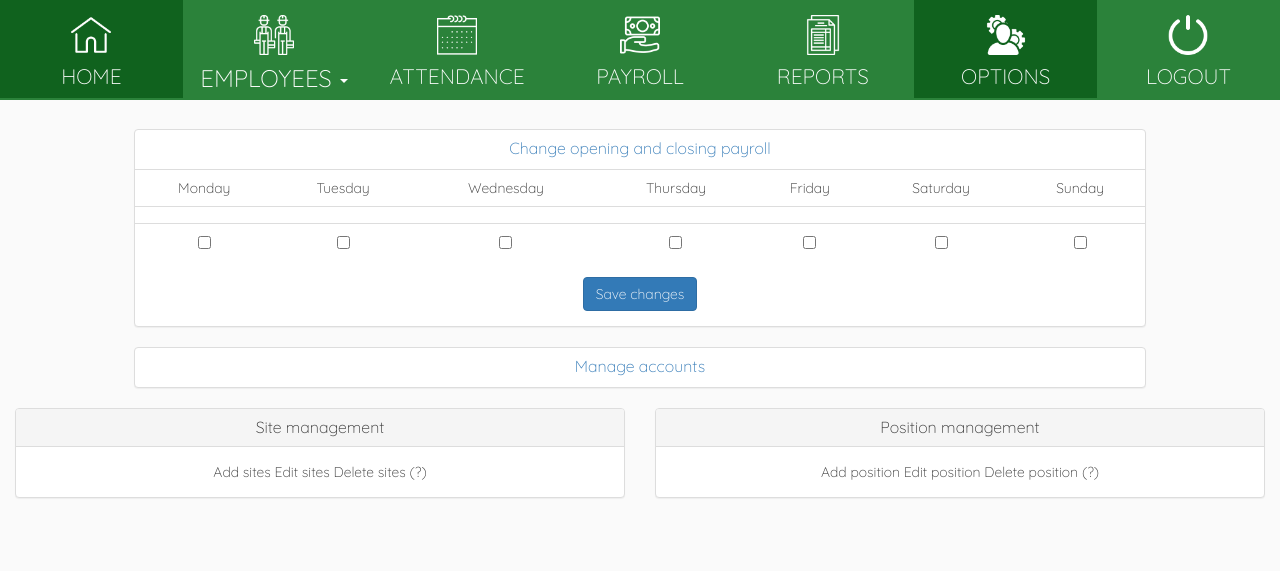
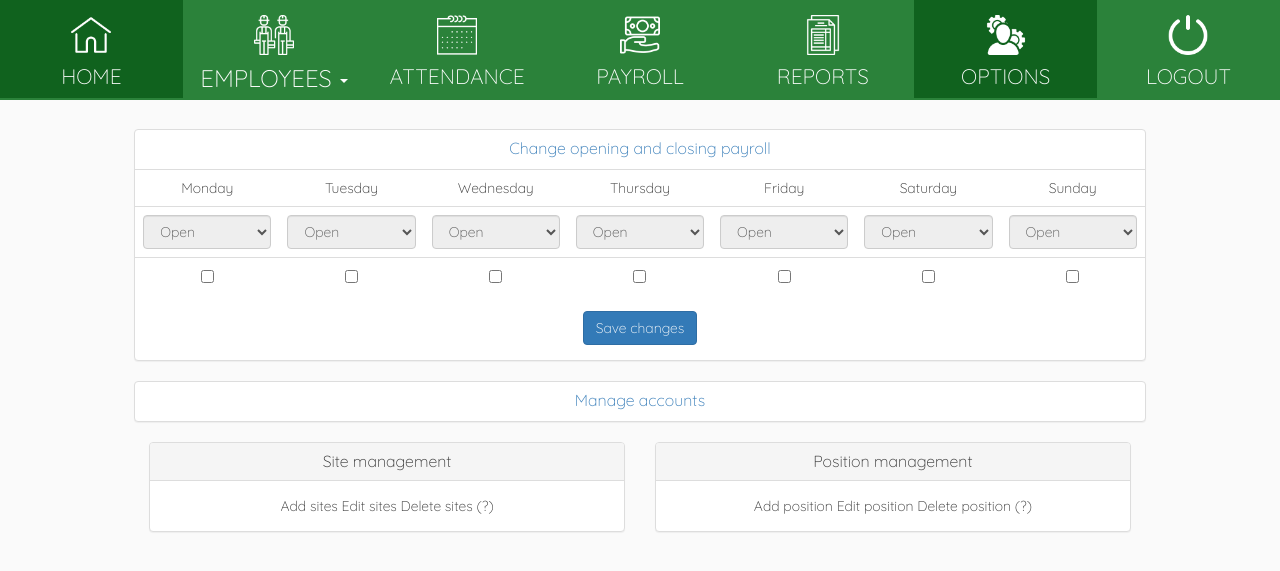
Before and after one commit to kaekoespiritu/gbic, a PHP site: page /options.php in a window 1280 px wide, after a click on "Change opening and closing payroll". Shown: the top 571 px of the page. Run offline with PHP 8.4, Linux system fonts and the light colour scheme; the visitor is signed in with stand-in values (Sample User, id 1).

Commit message:
Fixed close/open payroll

```diff
--- a/options.php
+++ b/options.php
@@ -43,26 +43,61 @@ include('directives/db.php');
 						<td>Sunday</td>
 					</tr>
 					<tr>
-						<td id="Monday"></td>
-						<td id="Tuesday"></td>
-						<td id="Wednesday"></td>
-						<td id="Thursday"></td>
-						<td id="Friday"></td>
-						<td id="Saturday"></td>
-						<td id="Sunday"></td>
+						<td>
+							<select id="Monday" class="form-control" disabled>
+								<option value="open">Open</option>
+								<option value="close">Close</option>
+							</select>
+						</td>
+						<td>
+							<select id="Tuesday" class="form-control" disabled>
+								<option value="open">Open</option>
+								<option value="close">Close</option>
+							</select>
+						</td>
+						<td>
+							<select id="Wednesday" class="form-control" disabled>
+								<option value="open">Open</option>
+								<option value="close">Close</option>
+							</select>
+						</td>
+						<td>
+							<select id="Thursday" class="form-control" disabled>
+								<option value="open">Open</option>
+								<option value="close">Close</option>
+							</select>
+						</td>
+						<td>
+							<select id="Friday" class="form-control"  disabled>
+								<option value="open">Open</option>
+								<option value="close">Close</option>
+							</select>
+						</td>
+						<td>
+							<select id="Saturday" class="form-control" disabled>
+								<option value="open">Open</option>
+								<option value="close">Close</option>
+							</select>
+						</td>
+						<td>
+							<select id="Sunday" class="form-control" disabled>
+								<option value="open">Open</option>
+								<option value="close">Close</option>
+							</select>
+						</td>
 					</tr>
 					<tr>
-						<td><input type="checkBOX" name="checkboxes[]" id="MondayBOX" onchange="triggerInput('Monday')"></td>
-						<td><input type="checkBOX" name="checkboxes[]" id="TuesdayBOX" onchange="triggerInput('Tuesday')"></td>
-						<td><input type="checkBOX" name="checkboxes[]" id="WednesdayBOX" onchange="triggerInput('Wednesday')"></td>
-						<td><input type="checkBOX" name="checkboxes[]" id="ThursdayBOX" onchange="triggerInput('Thursday')"></td>
-						<td><input type="checkBOX" name="checkboxes[]" id="FridayBOX" onchange="triggerInput('Friday')"></td>
-						<td><input type="checkBOX" name="checkboxes[]" id="SaturdayBOX" onchange="triggerInput('Saturday')"></td>
-						<td><input type="checkBOX" name="checkboxes[]" id="SundayBOX" onchange="triggerInput('Sunday')"></td>
+						<td><input type="checkBOX" name="checkboxes" id="MondayBOX" onchange="triggerInput('Monday')"></td>
+						<td><input type="checkBOX" name="checkboxes" id="TuesdayBOX" onchange="triggerInput('Tuesday')"></td>
+						<td><input type="checkBOX" name="checkboxes" id="WednesdayBOX" onchange="triggerInput('Wednesday')"></td>
+						<td><input type="checkBOX" name="checkboxes" id="ThursdayBOX" onchange="triggerInput('Thursday')"></td>
+						<td><input type="checkBOX" name="checkboxes" id="FridayBOX" onchange="triggerInput('Friday')"></td>
+						<td><input type="checkBOX" name="checkboxes" id="SaturdayBOX" onchange="triggerInput('Saturday')"></td>
+						<td><input type="checkBOX" name="checkboxes" id="SundayBOX" onchange="triggerInput('Sunday')"></td>
 					</tr>
 				</table>
 				<div class="panel-body">
-					<a href="" class="btn btn-primary">Save changes</a>
+					<a href="" class="btn btn-primary" onclick="save()">Save changes</a>
 				</div>
 			</div>
 		</div>
@@ -102,7 +137,7 @@ include('directives/db.php');
 
 	</div>
 
-	<div class="row">
+	<div class="col-md-10 col-md-offset-1">
 		<div class="col-md-6">
 
 			<div class="panel panel-default">
@@ -139,59 +174,39 @@ include('directives/db.php');
 	<script>
 		document.getElementById("adminOptions").setAttribute("style", "background-color: #10621e;");
 
+		function save()
+		{
+			confirm("Are you sure you want to save this new open/close payroll schedule?");
+		}
+
 		function triggerInput(dayOfWeek)
 		{
+			var checkbox = document.getElementsByName('checkboxes'), i;
+			var checkboxlength = document.querySelectorAll('input[type=checkbox]').length;
 
+			// Enable dropdown when checkbox is selected
 			if(document.getElementById(dayOfWeek+"BOX").checked==true)
 			{
-				// Getting input field
 				var cellCHECK = document.getElementById(dayOfWeek);
-
-				// Creating a select dropdown
-				var selectList = document.createElement("select");
-				selectList.setAttribute("id", dayOfWeek);
-
-				console.log(cellCHECK.parentNode);
-				// Replacing input field with select dropdown
-				cellCHECK.parentNode.replaceChild(selectList, cellCHECK);
-
-				// Creating a list of options
-				var options = ["Open", "Close"];
-
-				// Adding the options to the select
-				for (var i = 0; i < options.length; i++)
-				{
-				    var option = document.createElement("option");
-				    option.setAttribute("value", options[i]);
-				    option.text = options[i];
-				    selectList.appendChild(option);
+				cellCHECK.removeAttribute('disabled');
 			}
 
+			// Disabled dropdown when checkbox is deselected
+			if(document.getElementById(dayOfWeek+"BOX").checked==false)
+			{
+				var cellUNCHECK = document.getElementById(dayOfWeek);
+				cellUNCHECK.setAttribute('disabled', '');
 			}
 
-			// Revert dropdown to input
-			if(document.getElementById(dayOfWeek+"BOX").checked==false)
+			// Checking if 2 checkboxes are active
+			if(document.querySelectorAll('input[type=checkbox]:checked').length === 2)
 			{
-				// Getting select dropdown
-				var cellUNCHECK = document.getElementById(dayOfWeek);
+				// Set default select option to close
+				var changeDefault = document.getElementById(dayOfWeek);
+				changeDefault.options[1].setAttribute('selected','selected');
 
-				console.log(cellCHECK.parentNode);
-				// Reverting changes
-				cellUNCHECK.parentNode.removeChild(cellUNCHECK);
-			}
-
-			console.log("Number of checkboxes: " + document.querySelectorAll('input[type=checkbox]').length);
-
-				var checkbox = document.querySelectorAll('input[type=checkbox]'), i;
-				var checkboxes = document.querySelectorAll('input[type=checkbox]').length;
-
-				// Checking if 2 checkboxes are active
-				if(document.querySelectorAll('input:checked').length === 2)
+				 for(i = 0; i <= checkboxlength; i++)
 				 {
-					 for(i = 0; i <= checkboxes; i++)
-					 {
-					 	console.log("Looping through: " + checkbox[i] + " to get: " + checkbox[i].checked);
-					 	console.log("Has disabled: " + checkbox[i].checked);
 				 	if(checkbox[i].checked===false)
 				 	{
 				 		checkbox[i].setAttribute('disabled', 'disabled');
@@ -200,11 +215,12 @@ include('directives/db.php');
 				 }
 			}
 
-				if(document.querySelectorAll('input:checked').length === 1)
+			// Checking if only 1 checkbox is active
+			if(document.querySelectorAll('input[type=checkbox]:checked').length === 1)
 			{
-
-					for(var i = 0; i <= checkboxes; i++)
+				for(var i = 0; i <= checkboxlength; i++)
 				{
+					console.log(checkbox[i]);
 				    if(checkbox[i].checked===false)
 				    {
 				    	checkbox[i].removeAttribute('disabled');
```
Lines whose indentation alone changed are shown as unchanged.
